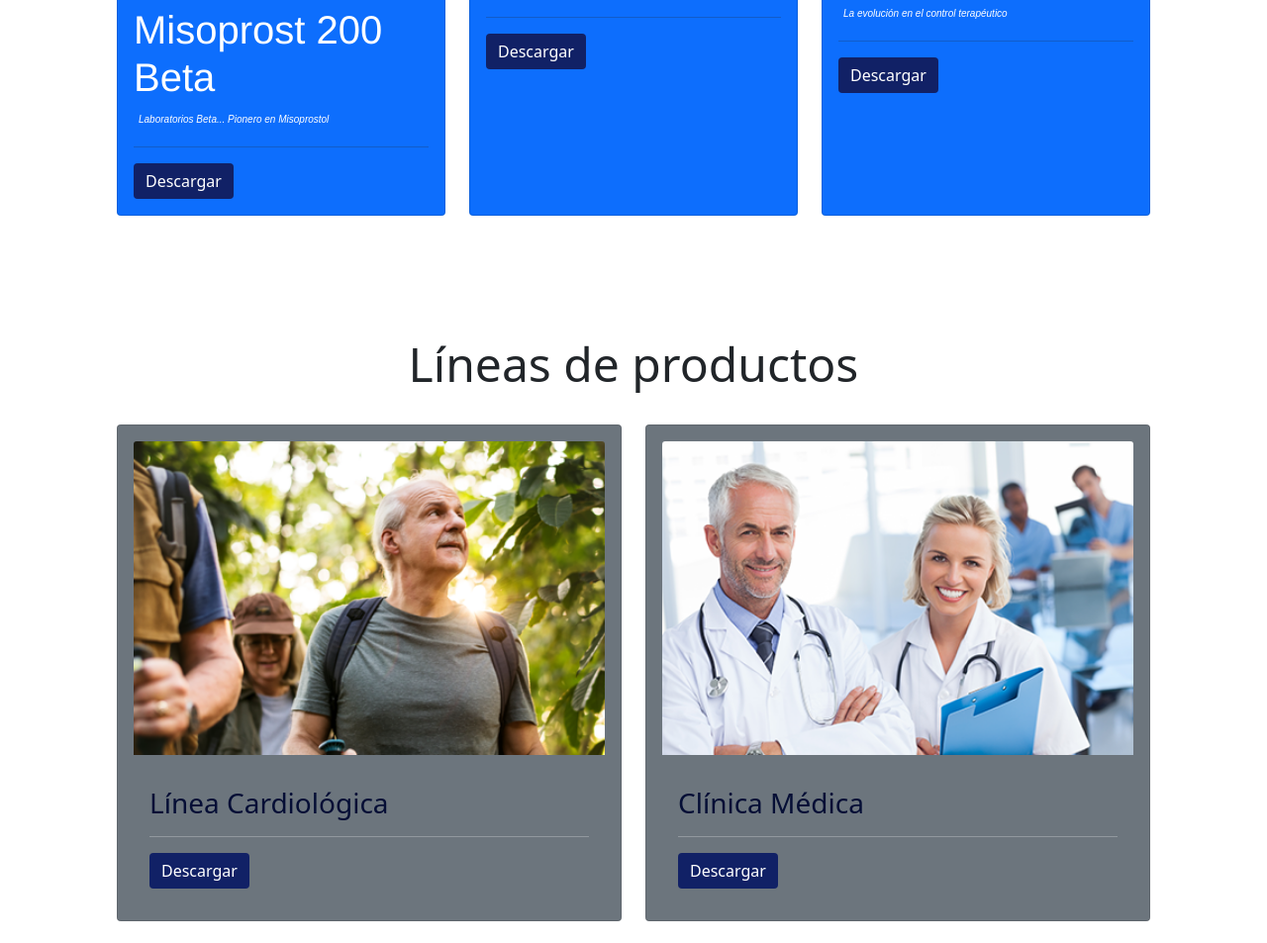
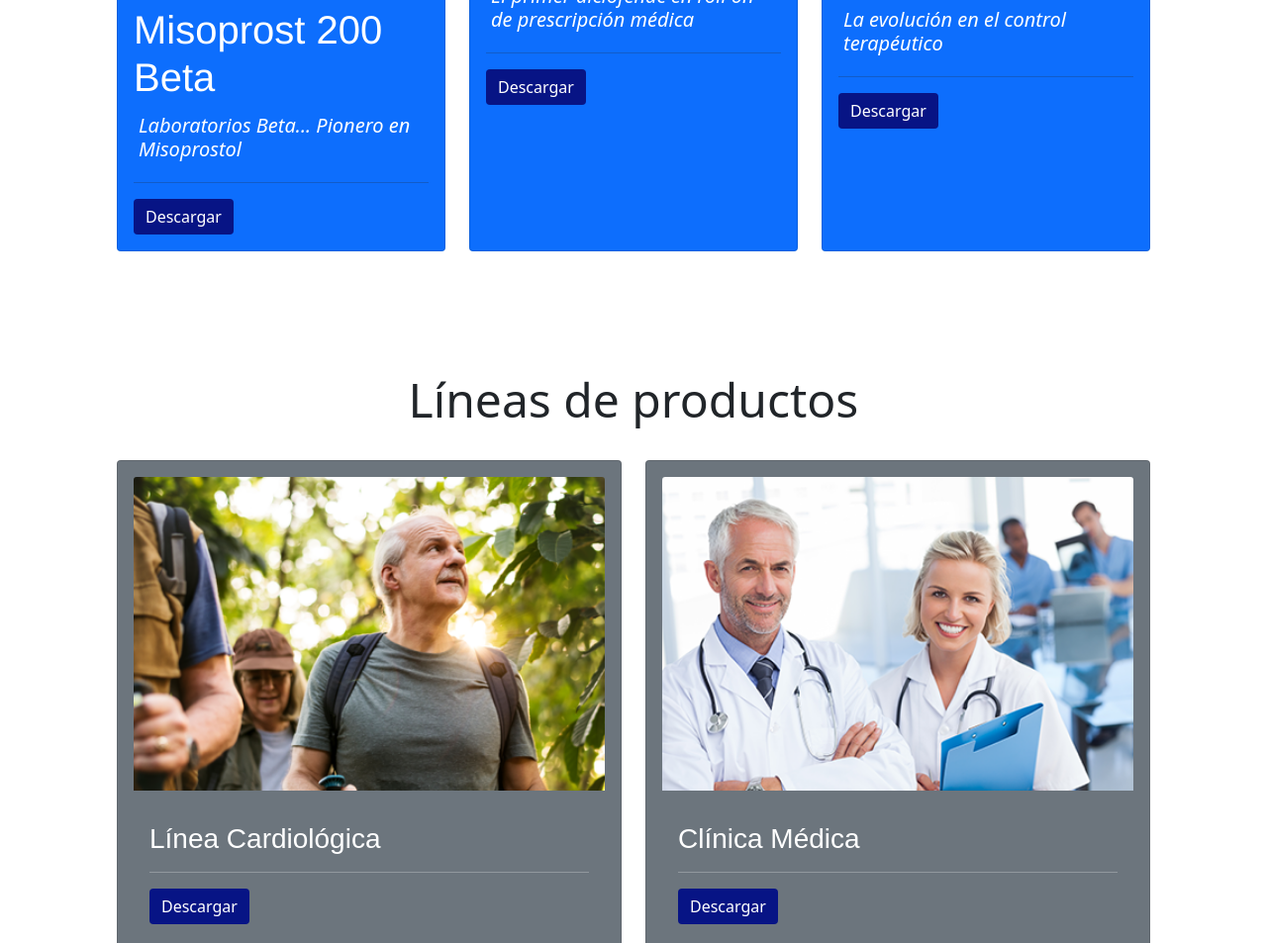
Before and after one commit to cecilia20-matalone/lineasbeta, a plain HTML site: page index.html in a window 1280 px wide. Shown: the part 799-1752 px from the top of the page at 99% size. Drawn offline with nearby package versions, Linux system fonts and the light colour scheme.

Commit message:
Update CCS

```diff
--- a/CSS/Estilosejercicio.css
+++ b/CSS/Estilosejercicio.css
@@ -20,7 +20,8 @@
 }
 
 h3 {
-    color: rgb(5, 14, 53);
+    color: rgb(255, 255, 255);
+    font-family: ava, sans-serif;
 
 
 
@@ -32,8 +33,8 @@
     padding: 5px;
     align-items: center;
     color: rgb(59, 167, 240);
-    font-size: 10px;
-    font-family: Arial, Helvetica, sans-serif;
+    font-size: 20px;
+
     font-style: italic;
 
 }
@@ -137,7 +138,7 @@
 }
 
 .boton:hover {
-    border-color: rgb(0, 162, 255);
+    border-color: rgb(0, 204, 255);
     transform: scale(0);
 }
 
@@ -163,14 +164,14 @@
 }
 
 .btn-primary {
-    background-color: rgb(17, 33, 102);
-    border: rgb(5, 101, 245);
+    background-color: rgb(7, 20, 133);
+    border: rgb(16, 38, 241);
     transition-duration: 0.5s;
 }
 
 .btn-primary:hover {
-    background-color: rgb(6, 144, 199);
-    border-color: rgb(20, 169, 255);
+    background-color: rgb(0, 179, 250);
+    border-color: rgb(20, 36, 255);
     }
 
 
@@ -193,7 +194,7 @@
 }
 
 .hr-card {
-    border-color: rgb(2, 2, 85);
+    border-color: rgb(10, 199, 233);
     border-style: double;
 }
 
```
